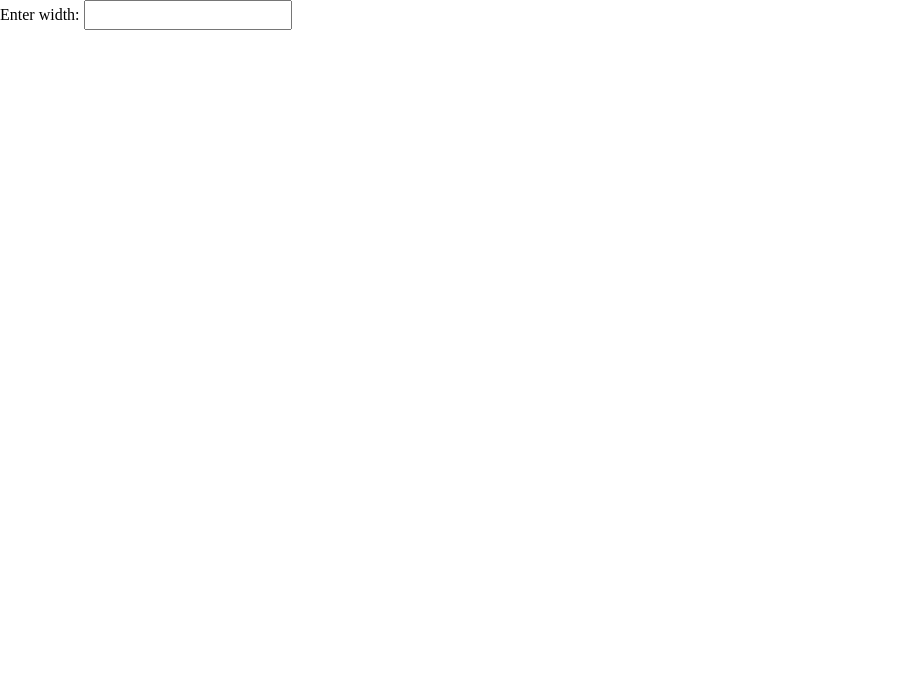
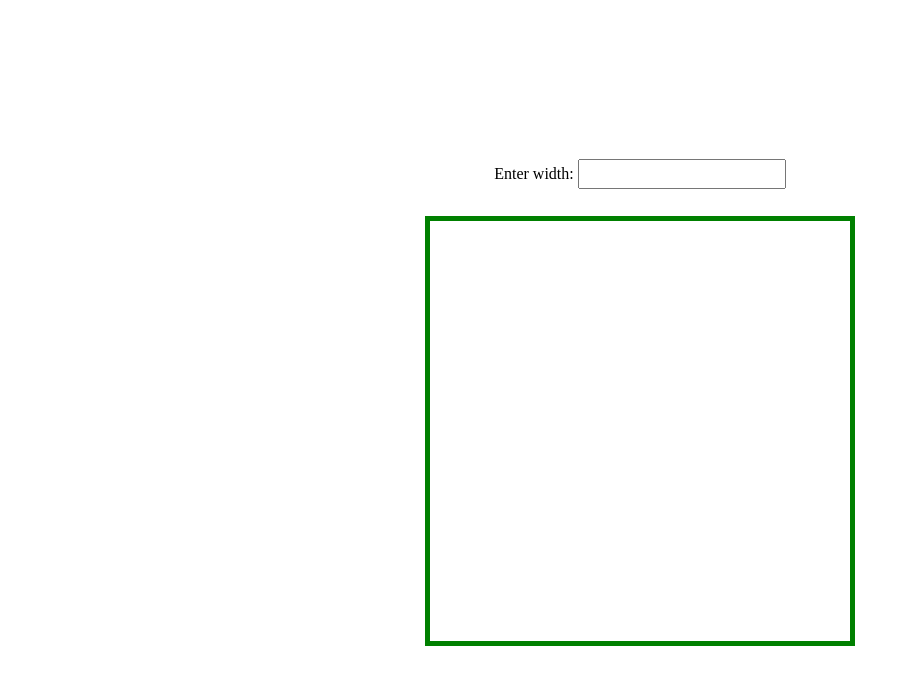
Before and after one commit to renko7/ETCH-A-SKETCH, a plain HTML site: page index.html in a window 1280 px wide. Shown: the whole page, without its empty margins (0-918 px from the left). Drawn offline with Linux system fonts and the light colour scheme.

Commit message:
base styles

```diff
--- a/style.css
+++ b/style.css
@@ -32,7 +32,6 @@ html:focus-within {
 
 /* Set core body defaults */
 body {
-  min-height: 100vh;
   text-rendering: optimizeSpeed;
   line-height: 1.5;
 }
@@ -72,3 +71,30 @@ select {
     scroll-behavior: auto !important;
   }
 }
+
+.wrapper {
+    min-height: 100vh;
+    display: flex;
+    justify-content: center;
+    align-items: center;
+    flex-direction: column;
+}
+
+.box {
+    outline: 1px solid red;
+    width: 60px;
+    height: 60px;
+}
+
+.board {
+    width: 420px;
+    height: 420px;
+    outline: 5px solid green;
+    display: flex;
+    flex-wrap: wrap;
+    align-content: flex-start;
+}
+
+.flow > * + * {
+    margin-top: 2em;
+}
```
